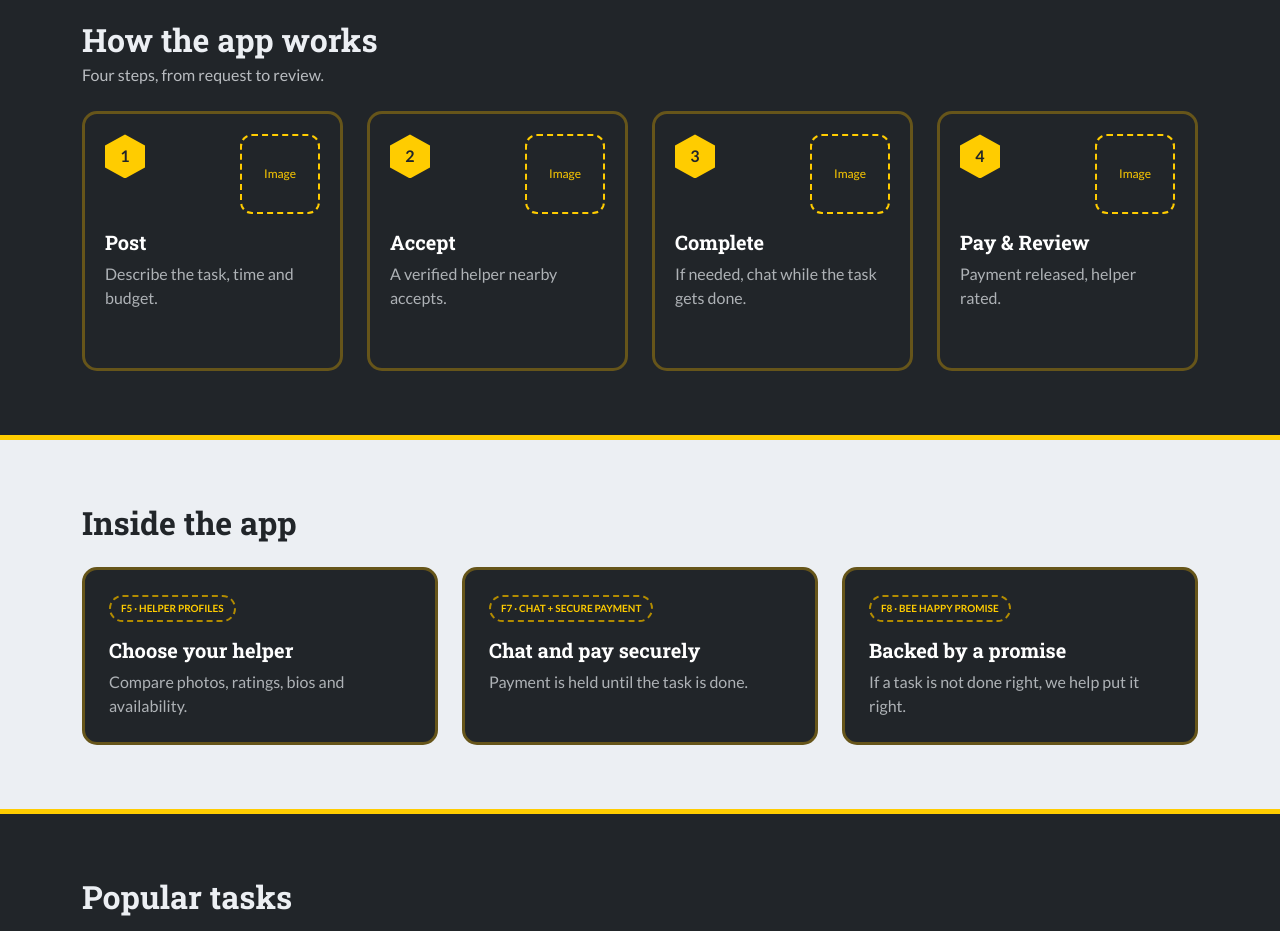
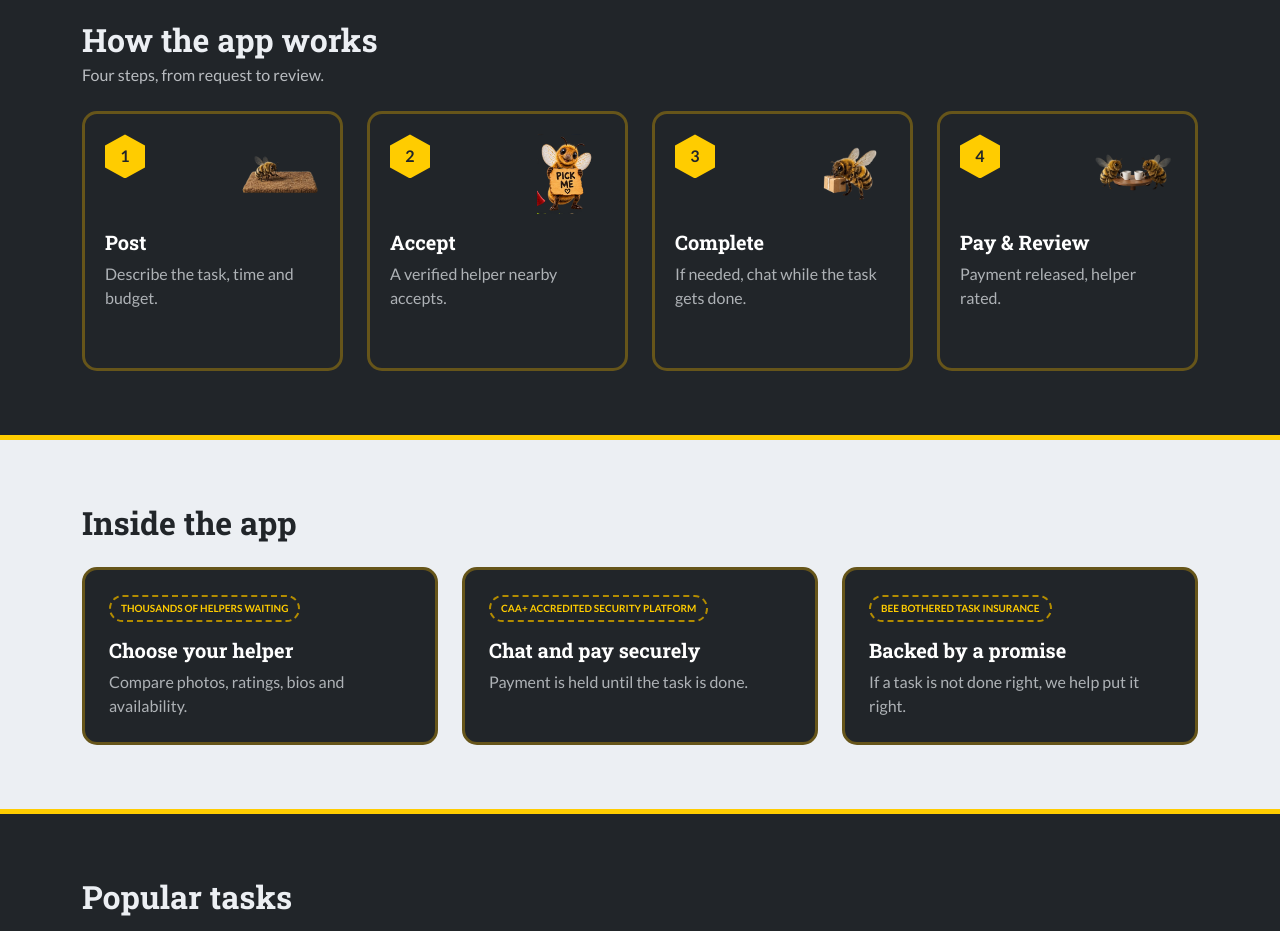
Before and after one commit to MrBinko/bee-bothered, a plain HTML site: page index.html in a window 1280 px wide. Shown: the part 960-1891 px from the top of the page. Drawn offline with nearby package versions, Linux system fonts and the light colour scheme.

Commit message:
insert pics

```diff
--- a/index.html
+++ b/index.html
@@ -169,7 +169,7 @@
             <div class="card card-hive card-hive-sm"><div class="card-body">
               <div class="d-flex justify-content-between align-items-start mb-3">
                 <span class="hex-badge">1</span>
-                <div class="img-slot img-slot-sm" data-label="Image"></div>
+                <div class="img-slot img-slot-sm" data-label="Image"><img src="assets/images/Waiting for deliveries.webp" alt="post task and wait"></div>
               </div>
               <h3 class="fs-5 fw-bold">Post</h3>
               <p class="text-body-secondary mb-0">Describe the task, time and budget.</p>
@@ -180,7 +180,7 @@
             <div class="card card-hive card-hive-sm"><div class="card-body">
               <div class="d-flex justify-content-between align-items-start mb-3">
                 <span class="hex-badge">2</span>
-                <div class="img-slot img-slot-sm" data-label="Image"></div>
+                <div class="img-slot img-slot-sm" data-label="Image"><img src="assets/images/bee-pick-me.webp" alt="helper bee"></div>
               </div>
               <h3 class="fs-5 fw-bold">Accept</h3>
               <p class="text-body-secondary mb-0">A verified helper nearby accepts.</p>
@@ -191,7 +191,7 @@
             <div class="card card-hive card-hive-sm"><div class="card-body">
               <div class="d-flex justify-content-between align-items-start mb-3">
                 <span class="hex-badge">3</span>
-                <div class="img-slot img-slot-sm" data-label="Image"></div>
+                <div class="img-slot img-slot-sm" data-label="Image"><img src="assets/images/Parcel-collection.webp" alt="bee collecting package"></div>
               </div>
               <h3 class="fs-5 fw-bold">Complete</h3>
               <p class="text-body-secondary mb-0">If needed, chat while the task gets done.</p>
@@ -202,7 +202,7 @@
             <div class="card card-hive card-hive-sm"><div class="card-body">
               <div class="d-flex justify-content-between align-items-start mb-3">
                 <span class="hex-badge">4</span>
-                <div class="img-slot img-slot-sm" data-label="Image"></div>
+                <div class="img-slot img-slot-sm" data-label="Image"><img src="assets/images/Companionship.webp" alt="post task and wait"></div>
               </div>
               <h3 class="fs-5 fw-bold">Pay &amp; Review</h3>
               <p class="text-body-secondary mb-0">Payment released, helper rated.</p>
@@ -220,21 +220,21 @@
           <div class="row g-4">
           <div class="col-md-4">
             <div class="card card-hive card-hive-md"><div class="card-body">
-              <span class="tag-hive mb-3">F5 · HELPER PROFILES</span>
+              <span class="tag-hive mb-3">THOUSANDS OF HELPERS WAITING</span>
               <h3 class="fs-5 fw-bold">Choose your helper</h3>
               <p class="text-body-secondary mb-0">Compare photos, ratings, bios and availability.</p>
             </div></div>
           </div>
           <div class="col-md-4">
             <div class="card card-hive card-hive-md"><div class="card-body">
-              <span class="tag-hive mb-3">F7 · CHAT + SECURE PAYMENT</span>
+              <span class="tag-hive mb-3">CAA+ ACCREDITED SECURITY PLATFORM</span>
               <h3 class="fs-5 fw-bold">Chat and pay securely</h3>
               <p class="text-body-secondary mb-0">Payment is held until the task is done.</p>
             </div></div>
           </div>
           <div class="col-md-4">
             <div class="card card-hive card-hive-md"><div class="card-body">
-              <span class="tag-hive mb-3">F8 · BEE HAPPY PROMISE</span>
+              <span class="tag-hive mb-3">BEE BOTHERED TASK INSURANCE</span>
               <h3 class="fs-5 fw-bold">Backed by a promise</h3>
               <p class="text-body-secondary mb-0">If a task is not done right, we help put it right.</p>
             </div></div>
```
Also changed, not shown: contact-us.html (+1 -1 lines), how-it-works.html (+4 -4 lines).
